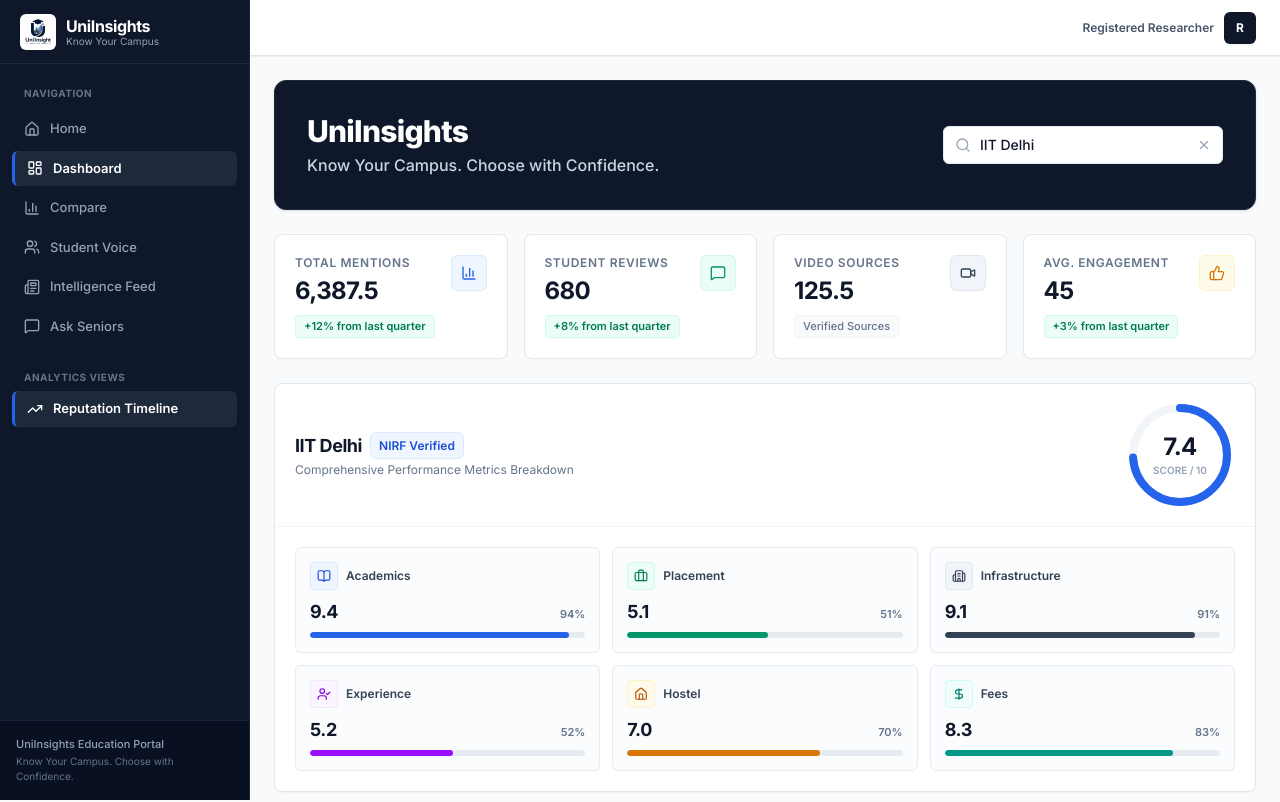
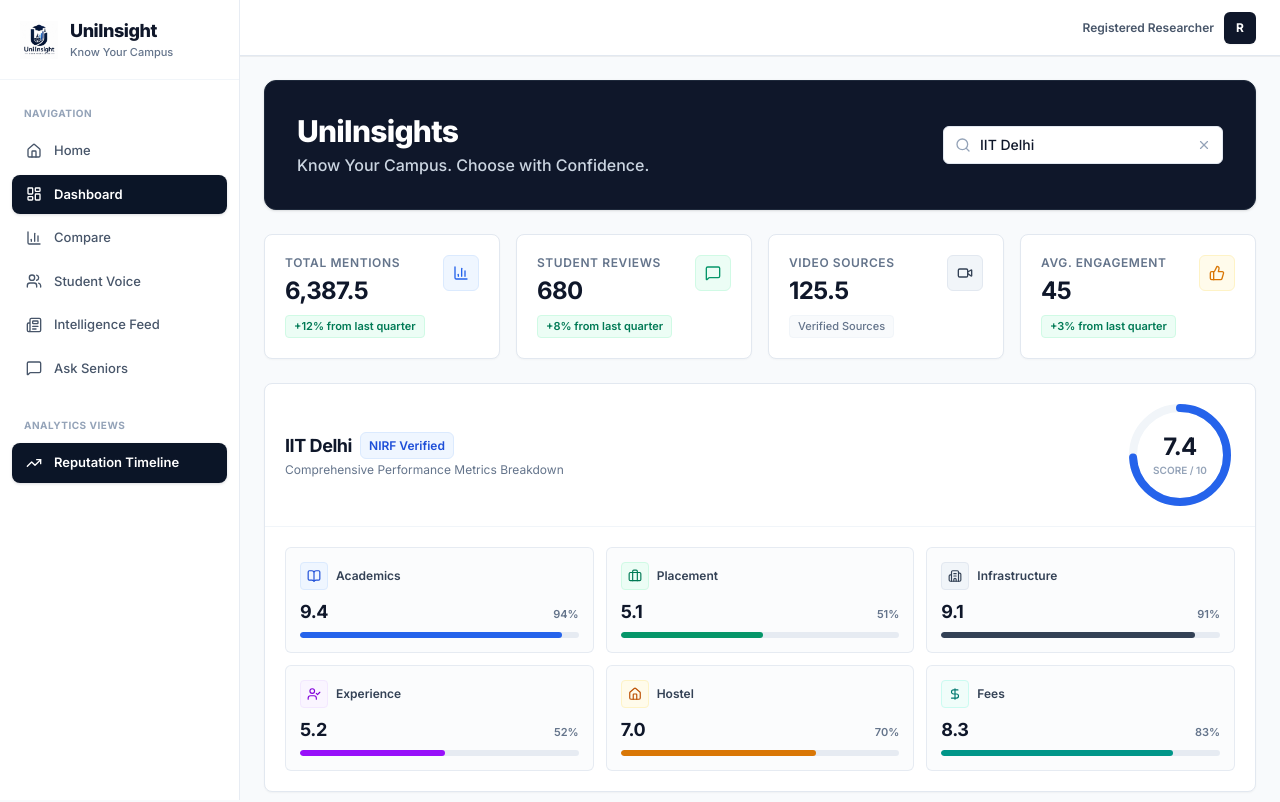
Before and after one commit to uananya2502/UniInsights, a Next.js app: page /dashboard in a window 1280 px wide. Shown: the top 802 px of the page. Built offline with nearby package versions, Linux system fonts and the light colour scheme.

Commit message:
Update sidebar theme to clean white layout matching design spec

```diff
--- a/src/app/globals.css
+++ b/src/app/globals.css
@@ -114,23 +114,24 @@
   .sidebar-link {
     display: flex;
     align-items: center;
-    padding: 0.5rem 0.75rem;
-    border-radius: 0.375rem;
+    padding: 0.625rem 0.875rem;
+    border-radius: 0.5rem;
     font-size: 0.8125rem;
     font-weight: 500;
-    color: #94a3b8;
+    color: #475569;
     transition: all 0.15s ease;
   }
   .sidebar-link:hover {
-    background-color: rgba(255, 255, 255, 0.07);
-    color: #f8fafc;
+    background-color: #f1f5f9;
+    color: #0f172a;
   }
   .sidebar-link.active {
-    background-color: #1e293b;
+    background-color: #0b1527;
     color: #ffffff;
-    border-left: 3px solid #2563eb;
     font-weight: 600;
+    box-shadow: 0 1px 3px 0 rgba(11, 21, 39, 0.15);
   }
+
 
   .badge {
     display: inline-flex;
--- a/src/app/layout.tsx
+++ b/src/app/layout.tsx
@@ -55,34 +55,31 @@
             {/* Sidebar */}
             <aside className={`
               fixed md:sticky md:top-0 h-screen z-50
-              w-[250px] bg-slate-900 text-white flex flex-col border-r border-slate-800
+              w-[240px] bg-white text-slate-900 flex flex-col border-r border-slate-200/80
               transform transition-transform duration-200 ease-in-out flex-shrink-0
               ${sidebarOpen ? 'translate-x-0' : '-translate-x-full md:translate-x-0'}
             `}>
               {/* Logo */}
-              <div className="h-16 flex items-center px-5 border-b border-slate-800">
-                <Link href="/" className="flex items-center gap-2.5">
-                  <div className="w-9 h-9 bg-white rounded-md flex items-center justify-center p-0.5 shadow-xs flex-shrink-0">
-                    <Image src="/logo.png" alt="UniInsights Logo" width={32} height={32} className="object-contain" />
-                  </div>
+              <div className="h-20 flex items-center px-5 border-b border-slate-100">
+                <Link href="/" className="flex items-center gap-3">
+                  <Image src="/logo.png" alt="UniInsight Logo" width={38} height={38} className="object-contain flex-shrink-0" />
                   <div>
-                    <span className="font-bold text-base tracking-tight text-white block">UniInsights</span>
-                    <span className="text-[10px] text-slate-400 block -mt-1 truncate max-w-[150px]">Know Your Campus</span>
+                    <span className="font-extrabold text-lg tracking-tight text-slate-900 block leading-snug">UniInsight</span>
+                    <span className="text-[11px] text-slate-500 block font-medium">Know Your Campus</span>
                   </div>
                 </Link>
                 <button
-                  className="ml-auto md:hidden text-slate-400 hover:text-white"
+                  className="ml-auto md:hidden text-slate-400 hover:text-slate-700"
                   onClick={() => setSidebarOpen(false)}
                 >
                   <X className="w-5 h-5" />
                 </button>
               </div>
 
-
               {/* Navigation */}
-              <nav className="flex-1 py-4 px-3 space-y-1 overflow-y-auto">
-                <p className="px-3 py-1.5 text-[10px] font-bold uppercase tracking-wider text-slate-500">
-                  Navigation
+              <nav className="flex-1 py-5 px-3 space-y-1 overflow-y-auto">
+                <p className="px-3 py-1.5 text-[10px] font-bold uppercase tracking-wider text-slate-400 mb-1">
+                  NAVIGATION
                 </p>
                 {navItems.map((item) => {
                   const isActive = pathname === item.href ||
@@ -94,37 +91,28 @@
                       className={`sidebar-link ${isActive ? 'active' : ''}`}
                       onClick={() => setSidebarOpen(false)}
                     >
-                      <item.icon className="w-4 h-4 mr-2.5 flex-shrink-0" />
+                      <item.icon className="w-4 h-4 mr-3 flex-shrink-0" />
                       {item.label}
                     </Link>
                   );
                 })}
 
-                <div className="pt-4">
-                  <p className="px-3 py-1.5 text-[10px] font-bold uppercase tracking-wider text-slate-500">
-                    Analytics Views
+                <div className="pt-5">
+                  <p className="px-3 py-1.5 text-[10px] font-bold uppercase tracking-wider text-slate-400 mb-1">
+                    ANALYTICS VIEWS
                   </p>
                   <Link
                     href="/dashboard"
                     className={`sidebar-link ${pathname === '/dashboard' ? 'active' : ''}`}
                     onClick={() => setSidebarOpen(false)}
                   >
-                    <TrendingUp className="w-4 h-4 mr-2.5 flex-shrink-0" />
+                    <TrendingUp className="w-4 h-4 mr-3 flex-shrink-0" />
                     Reputation Timeline
                   </Link>
                 </div>
               </nav>
+            </aside>
 
-              {/* Footer */}
-              <div className="p-4 border-t border-slate-800/80 bg-slate-950/40">
-                <p className="text-[11px] text-slate-400 leading-snug font-medium">
-                  UniInsights Education Portal
-                </p>
-                <p className="text-[10px] text-slate-500 mt-0.5">
-                  Know Your Campus. Choose with Confidence.
-                </p>
-              </div>
-            </aside>
 
             {/* Main Content Area */}
             <main className="flex-1 flex flex-col min-w-0 min-h-screen">
```
